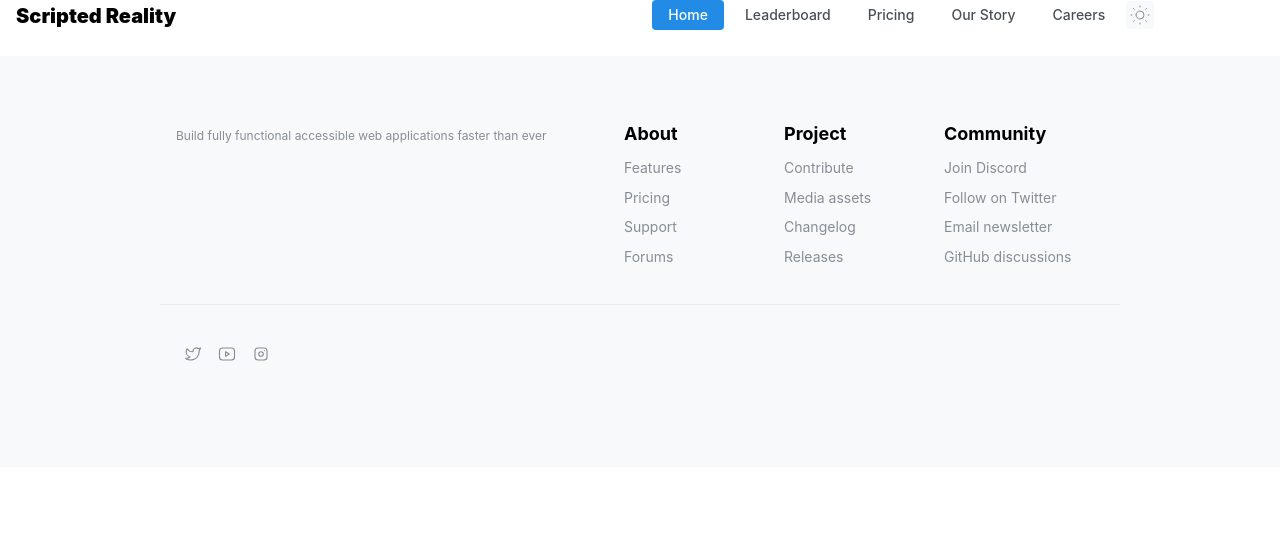
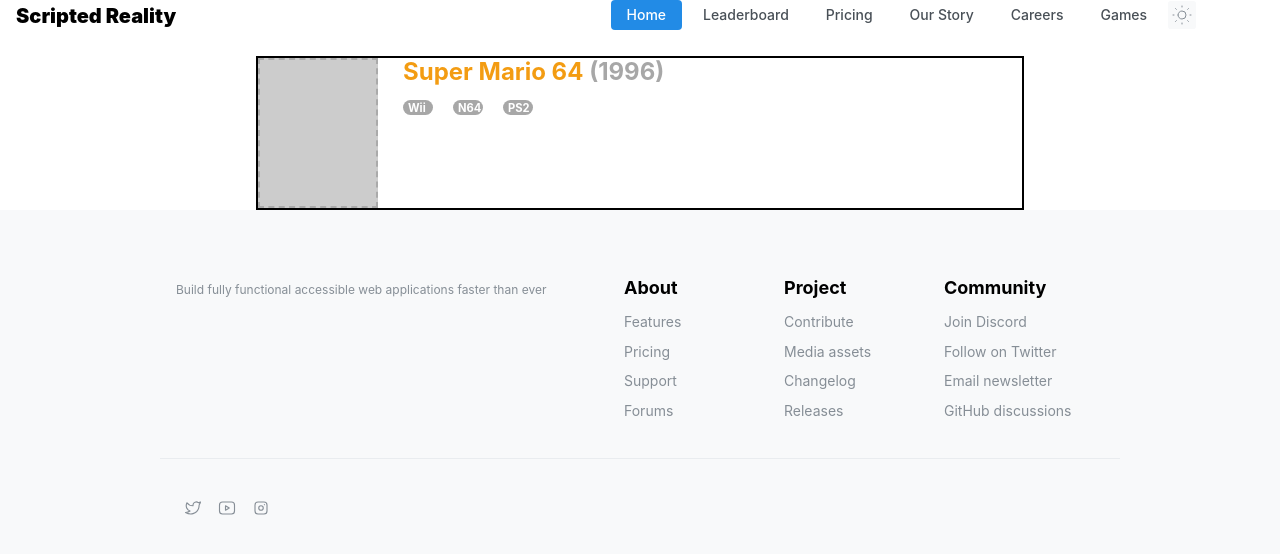
Before and after one commit to ScriptedReality/speedrun-listings-client, a React (Vite) app: page /games in a window 1280 px wide. Shown: the top 554 px of the page. Built offline with nearby package versions, Linux system fonts and the light colour scheme.

Commit message:
first gamepage commit, game title progress

```diff
--- a/src/App.tsx
+++ b/src/App.tsx
@@ -2,6 +2,7 @@ import { BrowserRouter as Router, Routes, Route } from "react-router-dom";
 import Leaderboard from "./pages/Leaderboard";
 import { MantineProvider } from "@mantine/core";
 import LandingPage from "./pages/LandingPage.tsx";
+import GamePage from "./pages/GamePage";
 import "@mantine/core/styles.css";
 import { HeaderSimple } from "./components/Header.tsx";
 import { Footer } from "./components/Footer.tsx";
@@ -17,6 +18,7 @@ function App() {
         <Routes>
           <Route path="/" element={<LandingPage />} />
           <Route path="/leaderboard" element={<Leaderboard />} />
+          <Route path="/games" element={<GamePage />} />
         </Routes>
       </Router>
       <Footer />
--- /dev/null
+++ b/src/components/GamePageTitle.tsx
@@ -0,0 +1,24 @@
+import { Title, Text, Button, Container } from "@mantine/core";
+import classes from "../styles/GamePage.module.css";
+
+export function GamePageTitle(){
+    return(
+    <Container className={classes.wrapper} size={1400}>
+      <div className={classes.inner}>
+        <div className={classes.gameImagePlaceholder}></div>
+          <div className={classes.textContainer}>
+             <h1 className={classes.gameTitle}>
+             Super Mario 64 <span className={classes.highlight}>(1996)</span>
+                </h1>
+              <div className={classes.ovalContainer}>
+                <span className={classes.oval}>Wii</span>
+                <span className={classes.oval}>N64</span>
+                <span className={classes.oval}>PS2</span>
+            </div>
+          </div>
+        </div>
+
+    </Container>
+    );
+}
+export default GamePageTitle;
--- a/src/components/Header.tsx
+++ b/src/components/Header.tsx
@@ -11,6 +11,7 @@ const links = [
   { link: "/about", label: "Pricing" },
   { link: "/story", label: "Our Story" },
   { link: "/careers", label: "Careers" },
+  { link: "/games", label: "Games" },
 ];
 
 export function HeaderSimple() {
--- /dev/null
+++ b/src/pages/GamePage.tsx
@@ -0,0 +1,10 @@
+import GamePageTitle from "../components/GamePageTitle";
+const GamePage = () => {
+  return (
+    <div className = "Game-Page">
+      <GamePageTitle />
+    </div>
+  );
+};
+
+export default GamePage;
--- /dev/null
+++ b/src/styles/GamePage.module.css
@@ -0,0 +1,62 @@
+.wrapper {
+    display: flex; /* Turn wrapper into a flex container */
+    justify-content: flex-start; /* Adjust to flex-end for full right alignment */ /* Optional padding for additional spacing */
+    border: 2px solid black;
+    width: 60%;
+    padding: 0;
+  }
+
+.gameImagePlaceholder
+{
+
+    width: 120px; /* Width of the square */
+    height: 150px; /* Height of the square */
+    background-color: #ccc; /* Light gray background */
+    border: 2px dashed #aaa; /* Dashed border to indicate a placeholder */
+    display: flex;
+    justify-content: center;
+    align-items: center;
+    font-size: 14px; /* Placeholder text size */
+    color: #555; /* Placeholder text color */
+  }
+
+  .inner {
+    display: flex; /* Arrange children horizontally */
+    align-items: flex-start; /* Align items to the top */
+    gap: 25px; /* Space between the image and text */
+  }
+
+  .textContainer {
+    margin-top: -5px;
+    display: flex;
+    flex-direction: column; /* Stack content vertically */
+    justify-content: flex-start; /* Align text to the top */
+  }
+
+  .gameTitle {
+    margin: 0; /* Remove default margin from the heading */
+    font-size: 1.5rem; /* Adjust font size */
+    color: #f39c12; /* Add custom color */
+  }
+  .highlight {
+    color: #a7a7a7; /* Change this to the color you want */
+  }
+  .ovalContainer {
+    display: flex;
+    gap: 20px; /* Space between the ovals */
+    margin-top: 10px; /* Space between title and ovals */
+  }
+
+  .oval {
+    width: 30px; /* Width of the oval */
+    height: 15px; /* Height of the oval */
+    background-color: #a7a7a7; /* Color of the oval */
+    border-radius: 25px; /* Makes it oval-shaped */
+    display: inline-block;
+    justify-content: center; /* Horizontally center the text */
+    align-items: center; /* Vertically center the text */
+    color: white; /* Text color */
+    font-size: .70rem; /* Text size inside the oval */
+    font-weight: bold; /* Optional: make the text bold */
+    padding:0 5px;
+  }
```
